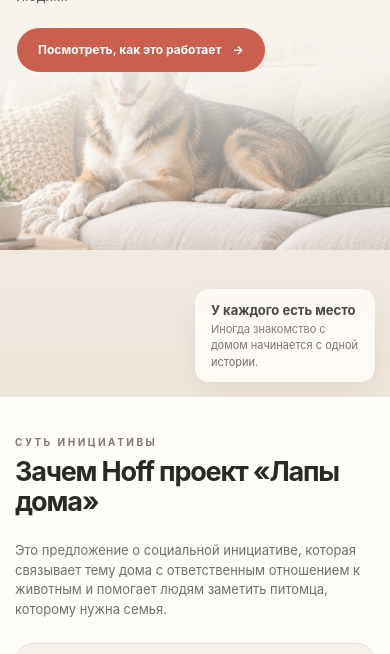
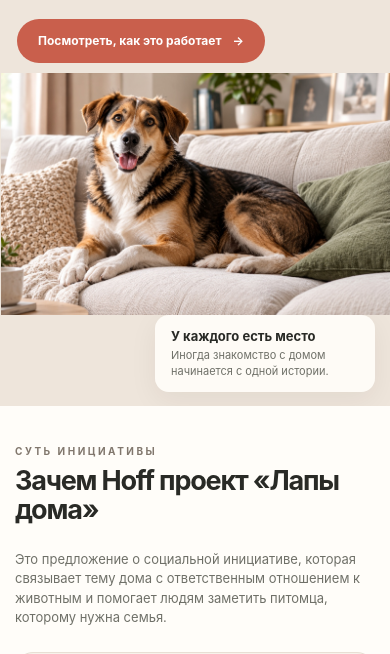
Before and after one commit to AnKharitonova/Hoffproject, a plain HTML site: page index.html in a window 390 px wide. Shown: the part 265-919 px from the top of the page. Drawn offline with Linux system fonts and the light colour scheme.

Commit message:
Add files via upload

```diff
--- a/index.html
+++ b/index.html
@@ -3,7 +3,7 @@
 <head>
 <meta charset="utf-8"><meta name="viewport" content="width=device-width, initial-scale=1">
 <meta name="theme-color" content="#f8f5ef">
-<title>Лапы дома — социальная инициатива Hoff · v3.9</title>
+<title>Лапы дома — социальная инициатива Hoff · v3.10</title>
 <style>
 :root{--bg:#f8f5ef;--paper:#fffdf9;--ink:#292a26;--muted:#6f7068;--line:#e8dfd4;--red:#c95f4c;--red2:#e18070;--sage:#343b32;--blush:#f5e8e0}
 *{box-sizing:border-box}html{scroll-behavior:smooth}body{margin:0;background:var(--bg);color:var(--ink);font-family:Inter,-apple-system,BlinkMacSystemFont,"Segoe UI",Arial,sans-serif;line-height:1.5}a{color:inherit;text-decoration:none}button{font:inherit;cursor:pointer}.wrap{width:min(1200px,calc(100% - 44px));margin:auto}
@@ -83,6 +83,21 @@ footer{border-top:1px solid var(--line);padding:22px 0 27px}.footer-row{display:
  .catalog-paw{width:27px;height:27px;bottom:6px;left:6px}
 }
 
+
+/* v3.10: keep the full dog photo visible in the mobile hero */
+@media(max-width:850px){
+ .hero{min-height:0;display:flex;flex-direction:column;align-items:stretch;overflow:hidden}
+ .hero-copy{order:0;width:100%;padding:32px 22px 12px;background:none}
+ .hero-img{position:relative;inset:auto;order:1;display:block;width:100%;height:auto;aspect-ratio:1590/989;background:url('assets/hero-banner.jpg') center center/contain no-repeat;flex:0 0 auto}
+ .hero-note{position:relative;order:2;right:auto;bottom:auto;align-self:flex-end;margin:0 15px 16px;max-width:220px}
+}
+@media(max-width:520px){
+ .hero-copy{padding:27px 17px 10px}
+ .hero h1{font-size:clamp(42px,12vw,52px)}
+ .hero-img{aspect-ratio:1590/989;background-position:center center;background-size:contain;background-color:#eee5db}
+ .hero-note{margin:0 15px 14px}
+}
+
 </style>
 </head>
 <body>
```
